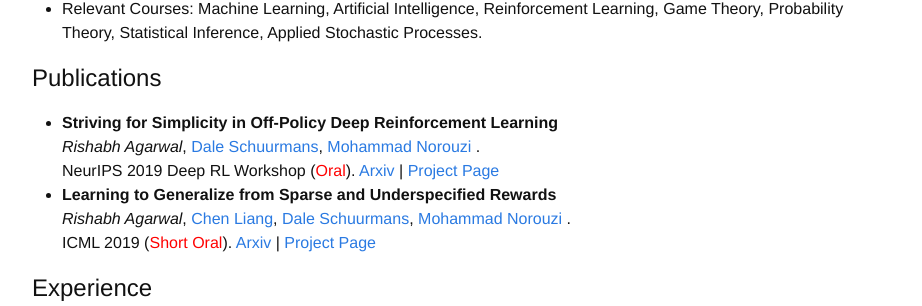
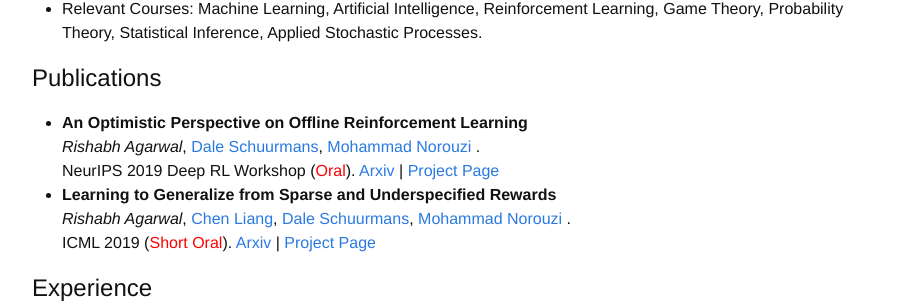
Before and after one commit to agarwl/agarwl.github.io, a Jekyll site: the page built from about.html, in a window 1280 px wide. Shown: the part 439-745 px from the top of the page, without its empty margins (178-1100 px from the left). Built offline with Jekyll 4.4.1, drawn with Linux system fonts in a browser that asks for light colours; nearby versions of some CDN libraries; some web fonts are replaced.

Commit message:
Update about.html

```diff
--- a/about.html
+++ b/about.html
@@ -18,7 +18,7 @@ title: "About"
 <h1 class="resume-heading">Publications</h1>
 <ul>
   <li>
-    <b> Striving for Simplicity in Off-Policy Deep Reinforcement Learning </b>
+    <b> An Optimistic Perspective on Offline Reinforcement Learning </b>
     <br /> <i> Rishabh Agarwal</i>,
     <a href="https://webdocs.cs.ualberta.ca/~dale/"> Dale Schuurmans</a>,
     <a href="https://norouzi.github.io/"> Mohammad Norouzi </a>. <br />
```
